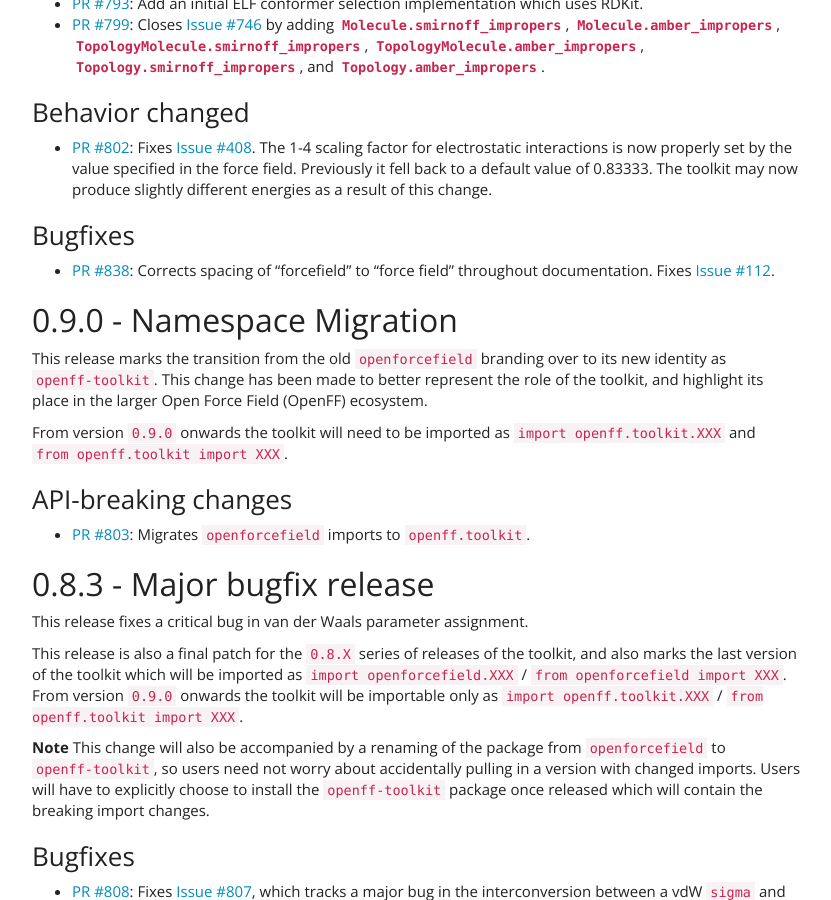
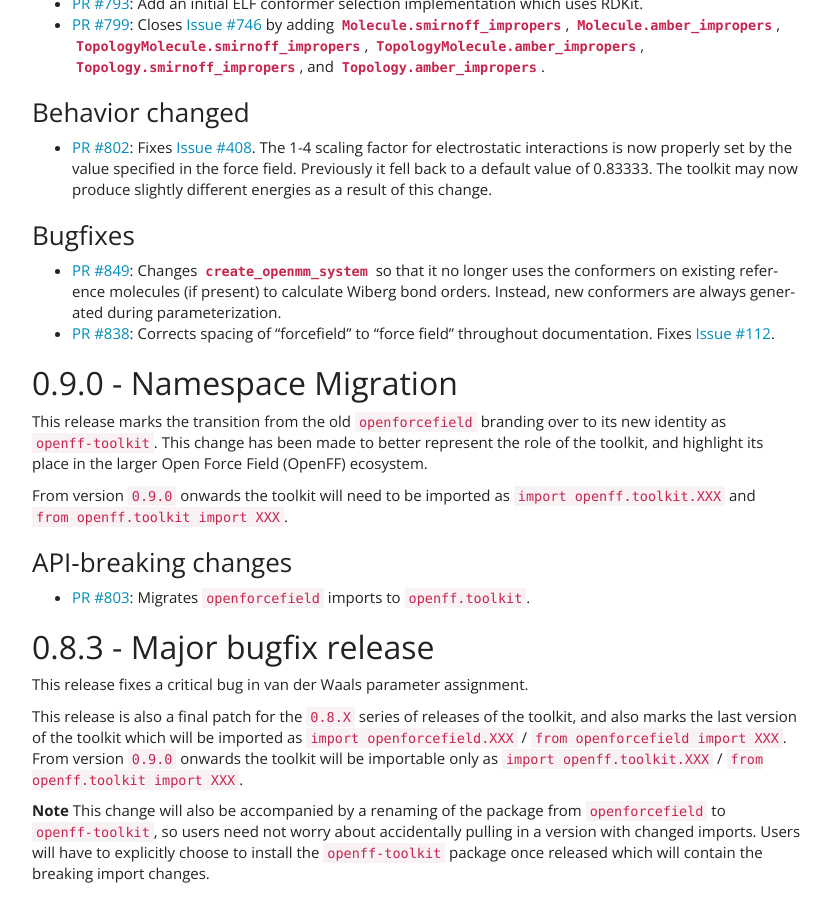
Before and after one commit to openforcefield/openff-toolkit, a Sphinx documentation site: the page built from docs/releasehistory.rst, in a window 1280 px wide and 900 px high, scrolled down 421 px. Shown: the whole window, without its empty margins (38-869 px from the left). Built offline with Sphinx 7.4.7, drawn with Linux system fonts in a browser that asks for light colours.

Commit message:
update releasehistory with bugfix

```diff
--- a/docs/releasehistory.rst
+++ b/docs/releasehistory.rst
@@ -37,6 +37,10 @@
 
 Bugfixes
 """"""""
+- `PR #849 <https://github.com/openforcefield/openforcefield/pull/849>`_: Changes
+  :py:meth:`create_openmm_system <openff.toolkit.typing.engines.smirnoff.ForceField.create_openmm_system>` so
+  that it no longer uses the conformers on existing reference molecules (if present) to calculate Wiberg
+  bond orders. Instead, new conformers are always generated during parameterization.
 - `PR #838 <https://github.com/openforcefield/openforcefield/pull/838>`_: Corrects spacing of "forcefield" to "force
   field" throughout documentation. Fixes `Issue #112 <https://github.com/openforcefield/openforcefield/issues/112>`_.
 
```
